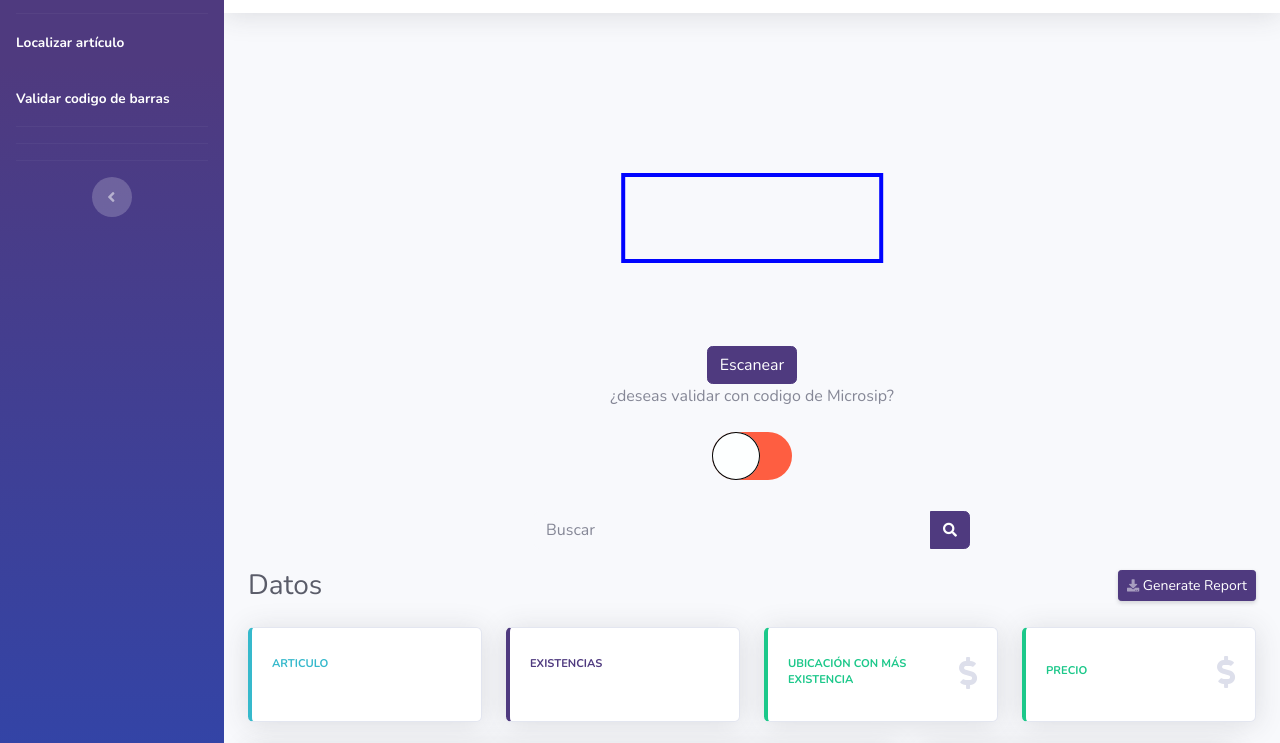
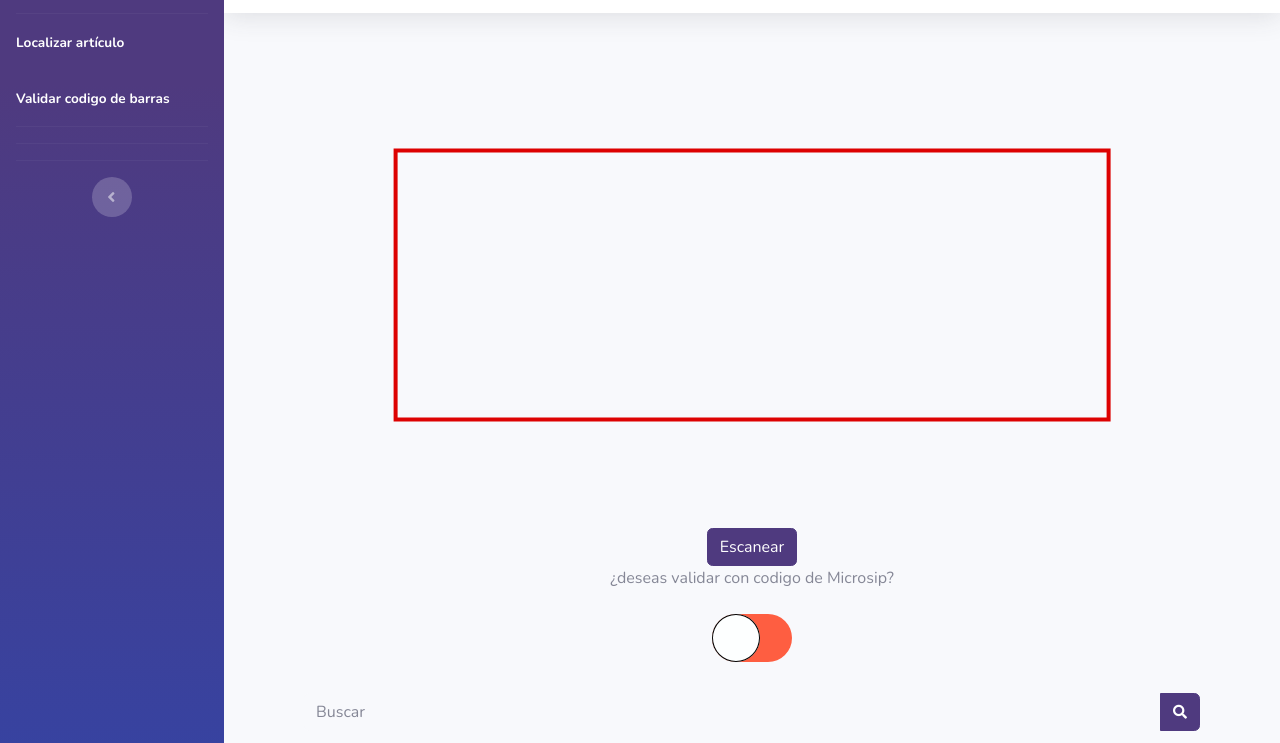
Before and after one commit to OmarFerrepacifico/proyecto_AlmAct, a website with bundled scripts: page index.html in a window 1280 px wide. Shown: the part 57-800 px from the top of the page. Built offline with nearby package versions, Linux system fonts and the light colour scheme; no server answers; a script that the page names is missing.

Commit message:
Update index.html

```diff
--- a/index.html
+++ b/index.html
@@ -46,9 +46,9 @@
       top: 50%;
       left: 50%;
       transform: translate(-50%, -50%);
-      width: 60%;
-      height: 40%;
-      border: 4px solid rgb(0, 4, 255);
+      width: 80%;
+      height: 60%;
+      border: 4px solid rgb(221, 2, 2);
       box-sizing: border-box;
     }
     :root {
@@ -216,9 +216,9 @@
 
                             <div class="card-body">
 
-                                    <div class="container mt-5">
+                                    <div class="container mt-12">
                                         <div class="row">
-                                          <div class="col-md-6 offset-md-3 text-center">
+                                          <div class="col-md-12 offset-md-12 text-center">
 
                                             <div id="video-container">
                                               <video id="barcode-scanner" width="100%" height="auto" playsinline></video>
```
